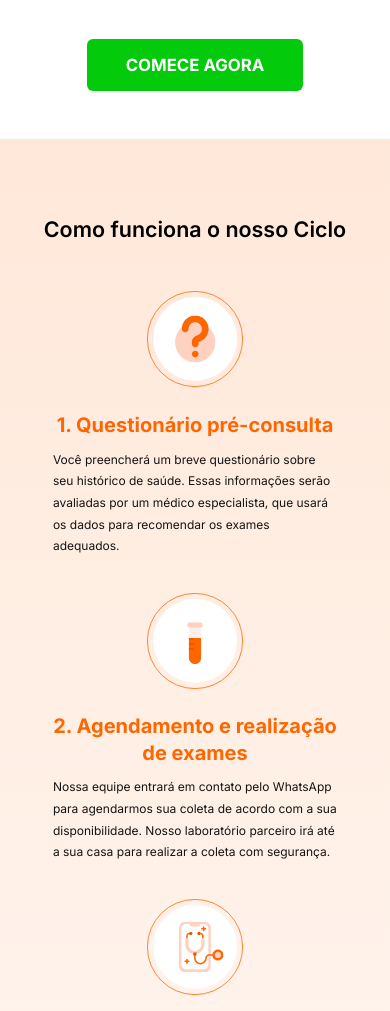
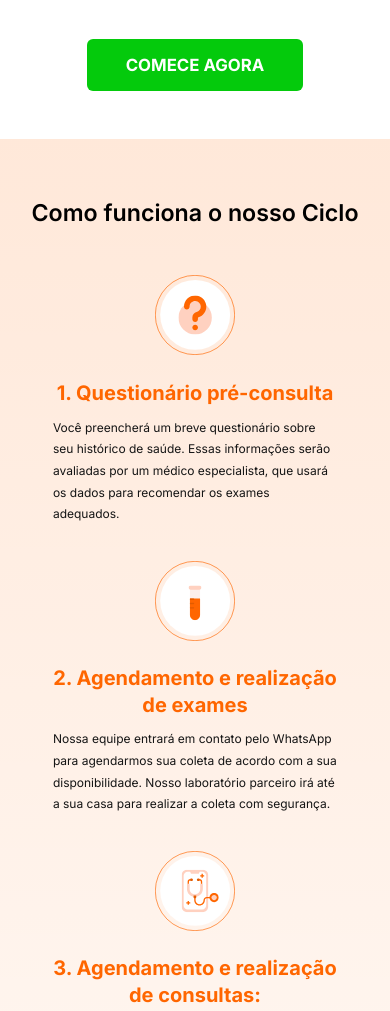
Before and after one commit to KaioAraujoDev/emagrecy, a plain HTML site: page index.html in a window 390 px wide. Shown: the part 4040-5051 px from the top of the page. Drawn offline with Linux system fonts and the light colour scheme.

Commit message:
Style mobile : how it works

```diff
--- a/-resources/scss/how-it-works.scss
+++ b/-resources/scss/how-it-works.scss
@@ -3,7 +3,7 @@
     background: linear-gradient(180deg, rgba(255, 102, 0, 0.15) 0%, rgba(255, 255, 255, 0.00) 100%);
 
     @media(max-width:767px){
-        padding: 4.79rem 0px 11.33rem;
+        padding: 3.79rem 0px 3.33rem;
     }
     h2{
         color: #000;
@@ -16,8 +16,8 @@
         margin-bottom: 4.12rem;
 
         @media(max-width:767px){
-            font-size: 1.34rem;
-            width: 20rem;
+            font-size: 1.45rem;
+            width: 22rem;
             margin: 0px auto 3rem;
             line-height: 1.74rem;
         }
@@ -46,7 +46,7 @@
                     top: -11%;
 
                     @media(max-width:767px){
-                        width: 6rem;
+                        width: 5rem;
                         position: initial;
                     }
                 }
@@ -134,6 +134,10 @@
                             gap: 0.56rem;
                             @media(max-width:767px){
                                 flex-direction: row;
+
+                                &:first-child{
+                                    margin-bottom: .5rem;
+                                }
                             }
                             img{
                                 width: 1.2rem;
@@ -149,8 +153,11 @@
 
                                 @media(max-width:767px){
                                     font-size: 0.75rem;
+                                    line-height: 1.05rem;
+                                    width: 15rem;
                                 }
                             }
+
 
                         }
                     }
```
Also changed, not shown: build/css/style.css.
